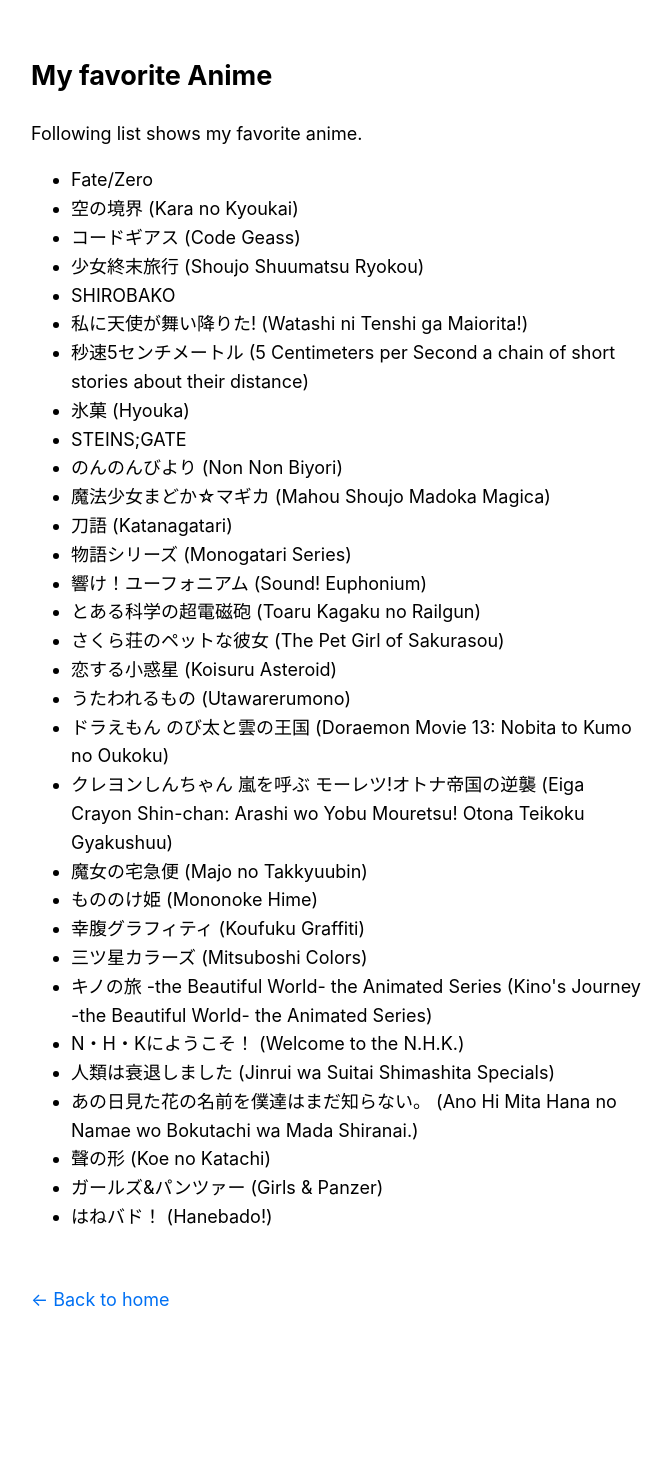
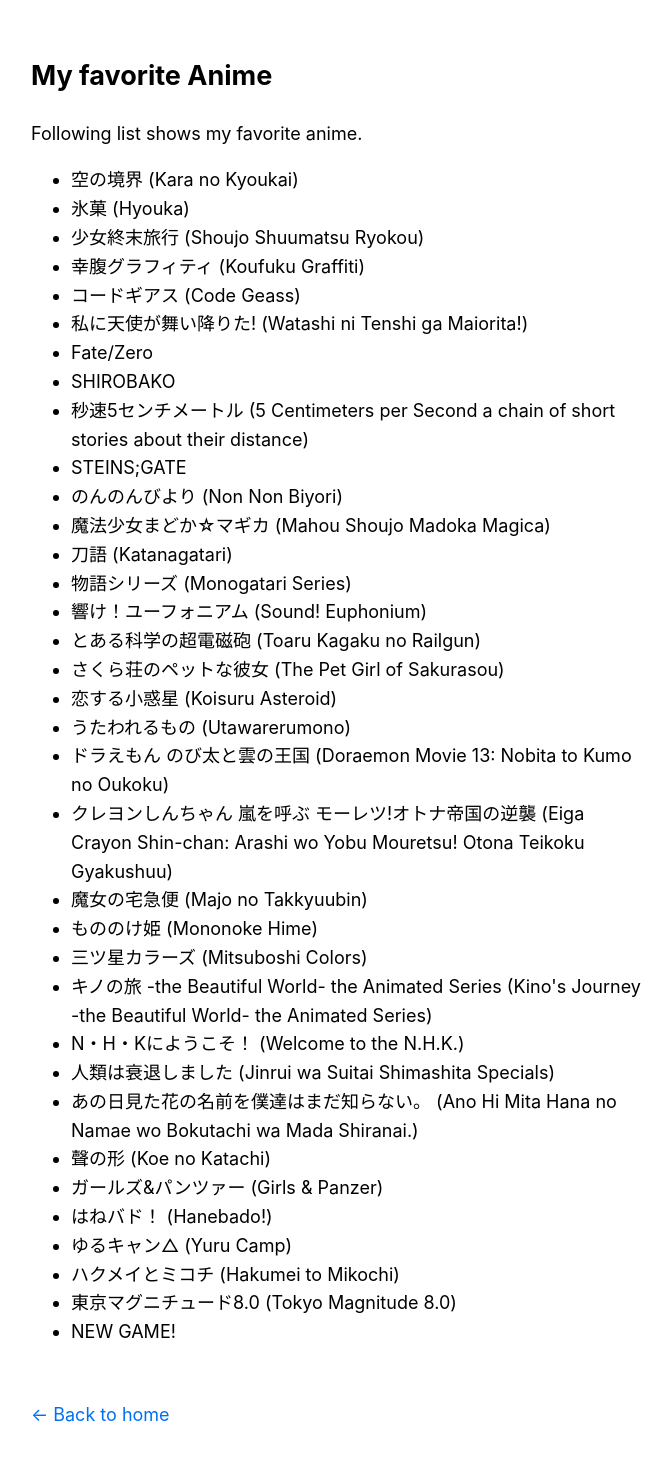
Before and after one commit to kira924age/kira924age.com, a Next.js app: page /anime in a window 1280 px wide. Shown: the top 1460 px of the page, without its empty margins (303-974 px from the left). Before the commit the page ends 1423 px from the top, so only its background shows below. Built offline with nearby package versions, Linux system fonts and the light colour scheme.

Commit message:
edit anime.js

```diff
--- a/pages/anime.js
+++ b/pages/anime.js
@@ -11,38 +11,38 @@
       <h2>My favorite Anime</h2>
       Following list shows my favorite anime.
       <ul>
-        <li key="1">Fate/Zero</li>
-        <li key="2">空の境界 (Kara no Kyoukai)</li>
-        <li key="3">コードギアス (Code Geass)</li>
-        <li key="4">少女終末旅行 (Shoujo Shuumatsu Ryokou)</li>
-        <li key="5">SHIROBAKO</li>
+        <li key="1">空の境界 (Kara no Kyoukai)</li>
+        <li key="2">氷菓 (Hyouka)</li>
+        <li key="3">少女終末旅行 (Shoujo Shuumatsu Ryokou)</li>
+        <li key="4">幸腹グラフィティ (Koufuku Graffiti)</li>
+        <li key="5">コードギアス (Code Geass)</li>
         <li key="6">私に天使が舞い降りた! (Watashi ni Tenshi ga Maiorita!)</li>
-        <li key="7">
+        <li key="7">Fate/Zero</li>
+        <li key="8">SHIROBAKO</li>
+        <li key="9">
           秒速5センチメートル (5 Centimeters per Second a chain of short stories
           about their distance)
         </li>
-        <li key="8">氷菓 (Hyouka)</li>
-        <li key="9">STEINS;GATE</li>
-        <li key="10">のんのんびより (Non Non Biyori)</li>
-        <li key="11">魔法少女まどか☆マギカ (Mahou Shoujo Madoka Magica)</li>
-        <li key="12">刀語 (Katanagatari)</li>
-        <li key="13">物語シリーズ (Monogatari Series)</li>
-        <li key="14">響け！ユーフォニアム (Sound! Euphonium)</li>
-        <li key="15">とある科学の超電磁砲 (Toaru Kagaku no Railgun)</li>
-        <li key="16">さくら荘のペットな彼女 (The Pet Girl of Sakurasou)</li>
-        <li key="17">恋する小惑星 (Koisuru Asteroid)</li>
-        <li key="18">うたわれるもの (Utawarerumono)</li>
-        <li key="19">
+        <li key="10">STEINS;GATE</li>
+        <li key="11">のんのんびより (Non Non Biyori)</li>
+        <li key="12">魔法少女まどか☆マギカ (Mahou Shoujo Madoka Magica)</li>
+        <li key="13">刀語 (Katanagatari)</li>
+        <li key="14">物語シリーズ (Monogatari Series)</li>
+        <li key="15">響け！ユーフォニアム (Sound! Euphonium)</li>
+        <li key="16">とある科学の超電磁砲 (Toaru Kagaku no Railgun)</li>
+        <li key="17">さくら荘のペットな彼女 (The Pet Girl of Sakurasou)</li>
+        <li key="18">恋する小惑星 (Koisuru Asteroid)</li>
+        <li key="19">うたわれるもの (Utawarerumono)</li>
+        <li key="20">
           ドラえもん のび太と雲の王国 (Doraemon Movie 13: Nobita to Kumo no
           Oukoku)
         </li>
-        <li key="20">
+        <li key="21">
           クレヨンしんちゃん 嵐を呼ぶ モーレツ!オトナ帝国の逆襲 (Eiga Crayon
           Shin-chan: Arashi wo Yobu Mouretsu! Otona Teikoku Gyakushuu)
         </li>
-        <li key="21">魔女の宅急便 (Majo no Takkyuubin)</li>
-        <li key="22">もののけ姫 (Mononoke Hime)</li>
-        <li key="23">幸腹グラフィティ (Koufuku Graffiti)</li>
+        <li key="22">魔女の宅急便 (Majo no Takkyuubin)</li>
+        <li key="23">もののけ姫 (Mononoke Hime)</li>
         <li key="24">三ツ星カラーズ (Mitsuboshi Colors)</li>
         <li key="25">
           キノの旅 -the Beautiful World- the Animated Series (Kino's Journey
@@ -59,6 +59,10 @@
         <li key="29">聲の形 (Koe no Katachi)</li>
         <li key="30">ガールズ&パンツァー (Girls & Panzer)</li>
         <li key="31">はねバド！ (Hanebado!)</li>
+        <li key="32">ゆるキャン△ (Yuru Camp)</li>
+        <li key="33">ハクメイとミコチ (Hakumei to Mikochi)</li>
+        <li key="34">東京マグニチュード8.0 (Tokyo Magnitude 8.0)</li>
+        <li key="35">NEW GAME!</li>
       </ul>
     </Layout>
   );
```
Also changed, not shown: pages/index.js (+37 -18 lines).
